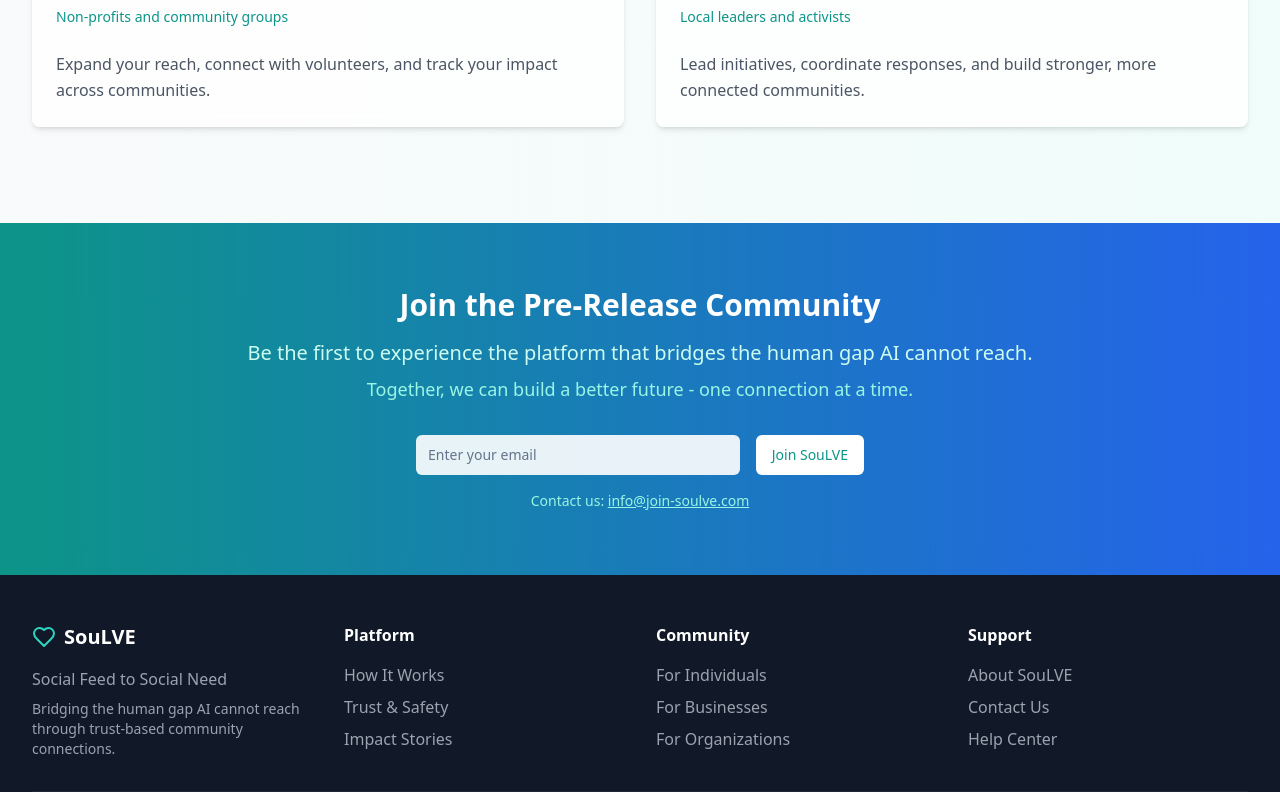
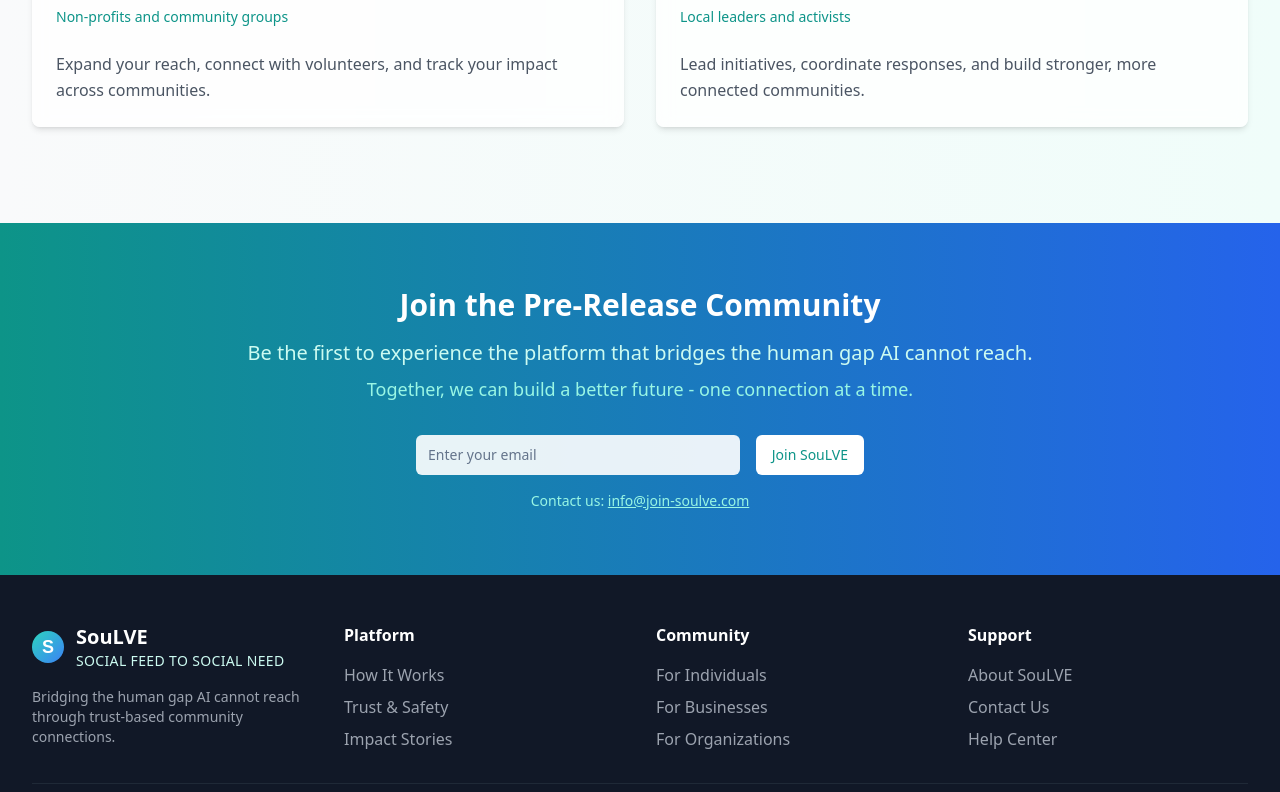
Before and after one commit to kevin21quirk/soulve-app, a React (Vite) app: page / in a window 1280 px wide. Shown: the part 1990-2782 px from the top of the page. Built offline with nearby package versions, Linux system fonts and the light colour scheme.

Commit message:
Fix: Update logo to match branding
Update the logo in the application to match the provided branding guidelines.

```diff
--- a/src/pages/Index.tsx
+++ b/src/pages/Index.tsx
@@ -1,4 +1,3 @@
-
 import { useState, useEffect } from "react";
 import { Button } from "@/components/ui/button";
 import { Card, CardContent, CardDescription, CardHeader, CardTitle } from "@/components/ui/card";
@@ -28,6 +27,25 @@ const Index = () => {
       });
       setEmail("");
     }
+  };
+
+  // SouLVE Logo Component
+  const SouLVELogo = ({ size = "large" }: { size?: "small" | "large" }) => {
+    const isLarge = size === "large";
+    return (
+      <div className="flex items-center space-x-3">
+        {/* Heart-shaped S Logo */}
+        <div className={`bg-gradient-to-br from-teal-400 to-blue-500 rounded-full flex items-center justify-center ${isLarge ? 'w-16 h-16' : 'w-8 h-8'}`}>
+          <div className={`text-white font-bold ${isLarge ? 'text-2xl' : 'text-lg'}`} style={{ fontFamily: 'Arial, sans-serif' }}>
+            S
+          </div>
+        </div>
+        <div className="text-left">
+          <h1 className={`font-bold text-white ${isLarge ? 'text-4xl md:text-5xl' : 'text-xl'}`}>SouLVE</h1>
+          <p className={`text-teal-100 tracking-wide font-medium ${isLarge ? 'text-lg' : 'text-sm'}`}>SOCIAL FEED TO SOCIAL NEED</p>
+        </div>
+      </div>
+    );
   };
 
   const features = [
@@ -105,17 +123,9 @@ const Index = () => {
         <div className="absolute inset-0 bg-black/20"></div>
         <div className="relative max-w-7xl mx-auto px-4 sm:px-6 lg:px-8 py-24">
           <div className="text-center animate-fade-in">
-            {/* Logo placeholder - will be replaced with actual logo */}
+            {/* Updated SouLVE Logo */}
             <div className="flex justify-center items-center mb-8">
-              <div className="flex items-center space-x-3">
-                <div className="w-16 h-16 bg-gradient-to-br from-white/20 to-white/10 rounded-full flex items-center justify-center backdrop-blur">
-                  <Heart className="w-8 h-8 text-white" />
-                </div>
-                <div className="text-left">
-                  <h1 className="text-4xl md:text-5xl font-bold text-white">SouLVE</h1>
-                  <p className="text-lg text-teal-100 tracking-wide">SOCIAL FEED TO SOCIAL NEED</p>
-                </div>
-              </div>
+              <SouLVELogo size="large" />
             </div>
 
             <p className="text-xl md:text-2xl mb-4 max-w-4xl mx-auto leading-relaxed">
@@ -250,12 +260,8 @@ const Index = () => {
           <div className="grid grid-cols-1 md:grid-cols-4 gap-8">
             <div>
               <div className="flex items-center space-x-2 mb-4">
-                <Heart className="w-6 h-6 text-teal-400" />
-                <h3 className="text-xl font-bold">SouLVE</h3>
+                <SouLVELogo size="small" />
               </div>
-              <p className="text-gray-400 mb-2">
-                Social Feed to Social Need
-              </p>
               <p className="text-gray-400 text-sm">
                 Bridging the human gap AI cannot reach through trust-based community connections.
               </p>
```
